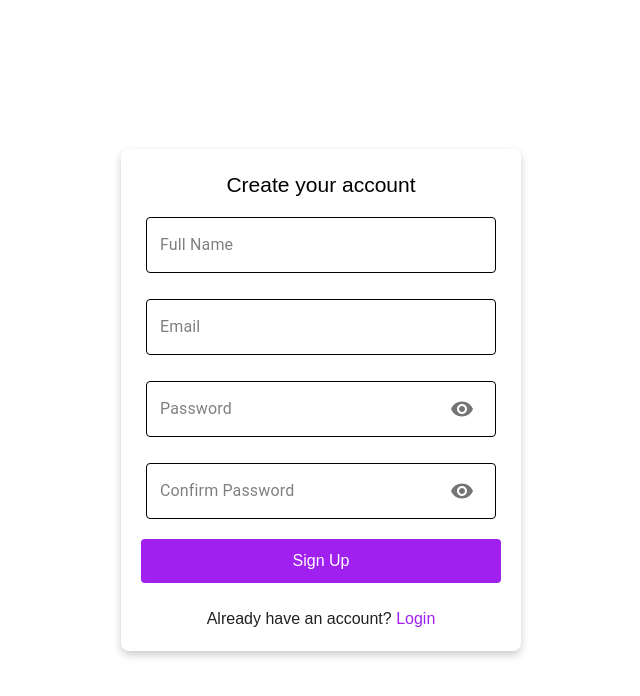
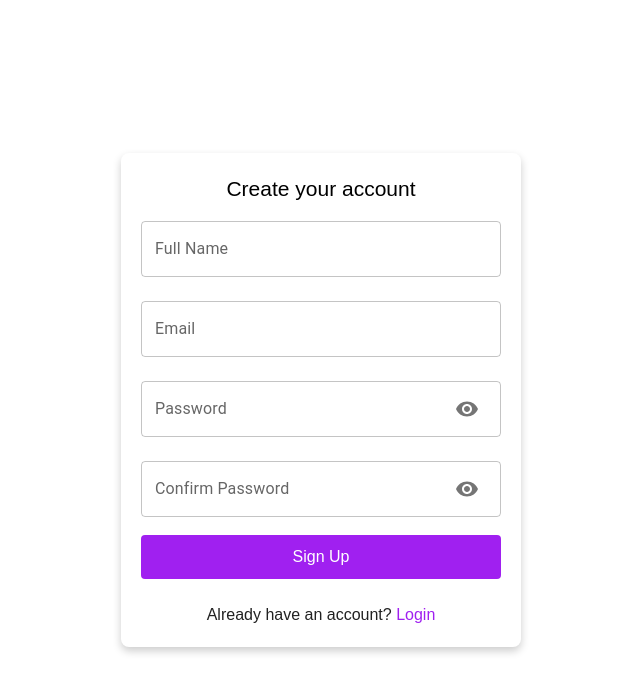
Before and after one commit to Gowthamahendiran/goal-tracker, a Next.js app: page /signup in a window 1280 px wide. Shown: the top 696 px of the page, without its empty margins (319-959 px from the left). Built offline with nearby package versions, Linux system fonts and the light colour scheme; no server answers.

Commit message:
Added Firebase Configuration for Authendication.

```diff
--- a/package.json
+++ b/package.json
@@ -16,9 +16,11 @@
     "@mui/material": "^6.3.1",
     "@mui/material-nextjs": "^6.3.1",
     "autoprefixer": "^10.4.20",
+    "firebase": "^11.1.0",
     "next": "15.1.3",
     "react": "^19.0.0",
-    "react-dom": "^19.0.0"
+    "react-dom": "^19.0.0",
+    "react-firebase-hooks": "^5.1.1"
   },
   "devDependencies": {
     "@eslint/eslintrc": "^3",
--- a/src/components/Authendication/Signup/page.tsx
+++ b/src/components/Authendication/Signup/page.tsx
@@ -1,7 +1,8 @@
-"use client";
-
+import { auth, db } from "../../../firebase/config";
+import { createUserWithEmailAndPassword } from "firebase/auth";
+import { doc, setDoc } from "firebase/firestore";
+import { useState } from "react";
 import { Card, IconButton, InputAdornment, TextField } from "@mui/material";
-import { useState } from "react";
 import { Visibility, VisibilityOff } from "@mui/icons-material";
 import Link from "next/link";
 
@@ -16,12 +17,42 @@ export default function SignupForm() {
     setShowPassword((prev) => !prev);
   };
 
-  const handleSubmit = () => {
+  const handleSubmit = async () => {
     if (password !== confirmPassword) {
       alert("Passwords do not match");
       return;
     }
-    console.log("SignUp Values:", name, email, password);
+
+    console.log("Auth:", auth, db)
+
+    try {
+      // Create user with email and password
+      const userCredential = await createUserWithEmailAndPassword(
+        auth,
+        email,
+        password
+      );
+
+      const user = userCredential.user;
+
+      // Save additional user details to Firestore
+      await setDoc(doc(db, "users", user.uid), {
+        name,
+        email,
+        createdAt: new Date().toISOString(),
+      });
+
+      alert("User signed up successfully!");
+    } catch (error) {
+      if (error instanceof Error) {
+        // Narrow error to `Error` type
+        console.error("Error signing up:", error.message);
+        alert(error.message);
+      } else {
+        console.error("Unexpected error:", error);
+        alert("An unexpected error occurred.");
+      }
+    }
   };
 
   return (
@@ -39,17 +70,17 @@ export default function SignupForm() {
       <Card
         sx={{
           padding: "20px",
-          maxWidth: "400px", // Limit max width to 400px
-          width: "100%", // Make card width responsive
+          maxWidth: "400px",
+          width: "100%",
           display: "flex",
           flexDirection: "column",
           alignItems: "center",
           boxShadow: "0 4px 8px rgba(0, 0, 0, 0.2)",
           borderRadius: "8px",
           backgroundColor: "#ffffff",
-          margin: "0 10px", // Small margin to avoid overflow
+          margin: "0 10px",
           "@media (max-width: 600px)": {
-            padding: "15px", // Reduce padding on smaller screens
+            padding: "15px",
           },
         }}
       >
@@ -57,96 +88,33 @@ export default function SignupForm() {
 
         {/* Name Input */}
         <TextField
-          sx={{
-            width: "100%", // Make text field width responsive
-            maxWidth: "350px", // Limit max width to 350px
-            marginBottom: "10px", // Space between fields
-            "& .MuiOutlinedInput-root": {
-              "& fieldset": {
-                borderColor: "black",
-              },
-              "&:hover fieldset": {
-                borderColor: "black",
-              },
-              "&.Mui-focused fieldset": {
-                borderColor: "#A020F0",
-              },
-            },
-            "& .MuiInputLabel-root": {
-              color: "grey",
-            },
-            "& .MuiInputLabel-root.Mui-focused": {
-              color: "#A020F0",
-            },
-          }}
           value={name}
           onChange={(e) => setName(e.target.value)}
           label="Full Name"
           variant="outlined"
           margin="normal"
+          fullWidth
         />
 
         {/* Email Input */}
         <TextField
-          sx={{
-            width: "100%", // Make text field width responsive
-            maxWidth: "350px", // Limit max width to 350px
-            marginBottom: "10px", // Space between fields
-            "& .MuiOutlinedInput-root": {
-              "& fieldset": {
-                borderColor: "black",
-              },
-              "&:hover fieldset": {
-                borderColor: "black",
-              },
-              "&.Mui-focused fieldset": {
-                borderColor: "#A020F0",
-              },
-            },
-            "& .MuiInputLabel-root": {
-              color: "grey",
-            },
-            "& .MuiInputLabel-root.Mui-focused": {
-              color: "#A020F0",
-            },
-          }}
           value={email}
           onChange={(e) => setEmail(e.target.value)}
           label="Email"
           variant="outlined"
           margin="normal"
+          fullWidth
         />
 
-        {/* Password Input with Eye Icon */}
+        {/* Password Input */}
         <TextField
-          sx={{
-            width: "100%", // Make text field width responsive
-            maxWidth: "350px", // Limit max width to 350px
-            marginBottom: "10px", // Space between fields
-            "& .MuiOutlinedInput-root": {
-              "& fieldset": {
-                borderColor: "black",
-              },
-              "&:hover fieldset": {
-                borderColor: "black",
-              },
-              "&.Mui-focused fieldset": {
-                borderColor: "#A020F0",
-              },
-            },
-            "& .MuiInputLabel-root": {
-              color: "grey",
-            },
-            "& .MuiInputLabel-root.Mui-focused": {
-              color: "#A020F0",
-            },
-          }}
           value={password}
           onChange={(e) => setPassword(e.target.value)}
           type={showPassword ? "text" : "password"}
           label="Password"
           variant="outlined"
           margin="normal"
+          fullWidth
           InputProps={{
             endAdornment: (
               <InputAdornment position="end">
@@ -160,34 +128,13 @@ export default function SignupForm() {
 
         {/* Confirm Password Input */}
         <TextField
-          sx={{
-            width: "100%", // Make text field width responsive
-            maxWidth: "350px", // Limit max width to 350px
-            marginBottom: "10px", // Space between fields
-            "& .MuiOutlinedInput-root": {
-              "& fieldset": {
-                borderColor: "black",
-              },
-              "&:hover fieldset": {
-                borderColor: "black",
-              },
-              "&.Mui-focused fieldset": {
-                borderColor: "#A020F0",
-              },
-            },
-            "& .MuiInputLabel-root": {
-              color: "grey",
-            },
-            "& .MuiInputLabel-root.Mui-focused": {
-              color: "#A020F0",
-            },
-          }}
           value={confirmPassword}
           onChange={(e) => setConfirmPassword(e.target.value)}
           type={showPassword ? "text" : "password"}
           label="Confirm Password"
           variant="outlined"
           margin="normal"
+          fullWidth
           InputProps={{
             endAdornment: (
               <InputAdornment position="end">
@@ -215,15 +162,11 @@ export default function SignupForm() {
         >
           Sign Up
         </button>
+
         <br />
         <p>
           Already have an account?{" "}
-          <Link
-            href="/login"
-            style={{
-              color: "#A020F0",
-            }}
-          >
+          <Link href="/login" style={{ color: "#A020F0" }}>
             Login
           </Link>
         </p>
--- /dev/null
+++ b/src/firebase/config.js
@@ -0,0 +1,19 @@
+import { initializeApp } from "firebase/app";
+import { getAuth } from "firebase/auth";
+import { getFirestore } from "firebase/firestore";
+
+const firebaseConfig = {
+  apiKey: process.env.NEXT_PUBLIC_FIREBASE_API_KEY,
+  authDomain: process.env.NEXT_PUBLIC_FIREBASE_AUTHDOMAIN,
+  projectId: process.env.NEXT_PUBLIC_FIREBASE_PROJECTID,
+  storageBucket: process.env.NEXT_PUBLIC_FIREBASE_STORAGEBUCKET,
+  messagingSenderId: process.env.NEXT_PUBLIC_FIREBASE_MESSAGESENDERID,
+  appId: process.env.NEXT_PUBLIC_FIREBASE_APPID,
+  measurementId: process.env.NEXT_PUBLIC_FIREBASE_MEASUREMENTID,
+};
+
+const app = initializeApp(firebaseConfig);
+const auth = getAuth(app);
+const db = getFirestore(app);
+
+export { auth, db };
```
Also changed, not shown: src/components/Authendication/Login/page.tsx (+18 -2 lines), src/components/Goal-Tracker/Goals/page.tsx (added, +7 -0 lines), src/pages/dashboard.tsx (added, +9 -0 lines), 1 other file (tests, documents, lock files or other folders).
